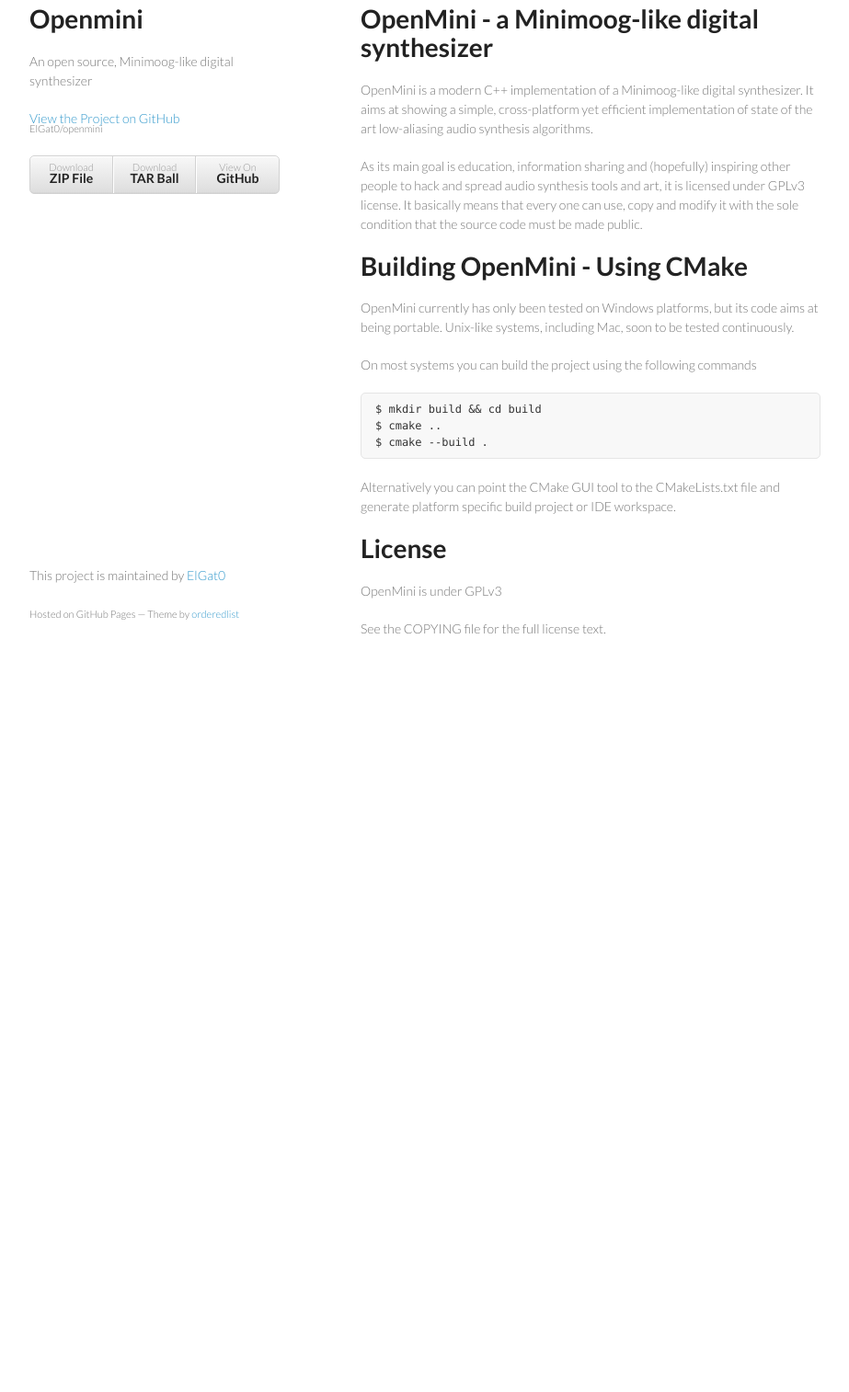
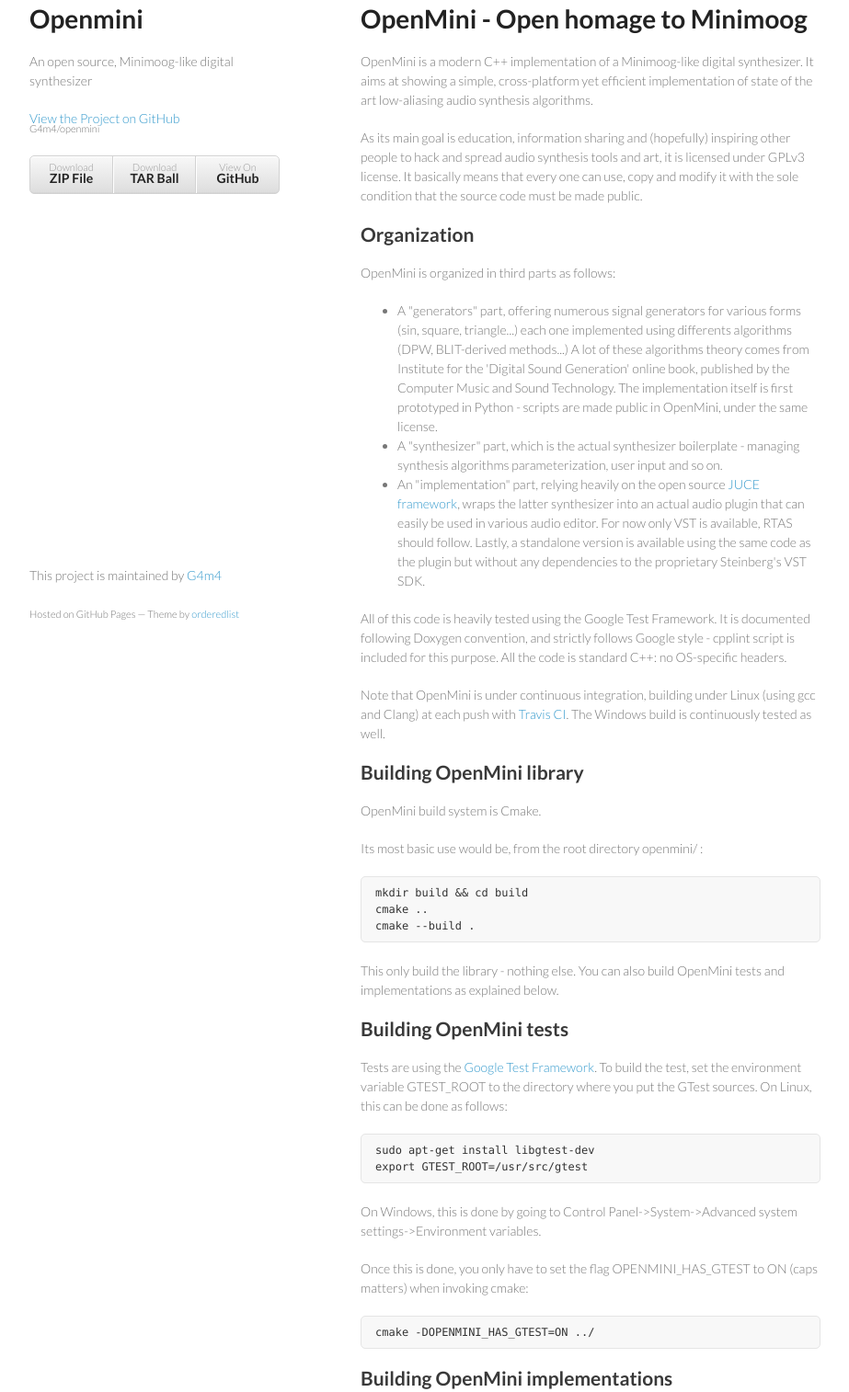
Before and after one commit to G4m4/openmini, a plain HTML site: page index.html in a window 1280 px wide. Shown: the part 53-1567 px from the top of the page at 92% size, without its empty margins (178-1101 px from the left). Before the commit the page ends 817 px from the top, so only its background shows below. Drawn offline with Linux system fonts and the light colour scheme.

```diff
--- a/index.html
+++ b/index.html
@@ -3,7 +3,7 @@
   <head>
     <meta charset="utf-8">
     <meta http-equiv="X-UA-Compatible" content="chrome=1">
-    <title>Openmini by ElGat0</title>
+    <title>Openmini by G4m4</title>
 
     <link rel="stylesheet" href="stylesheets/styles.css">
     <link rel="stylesheet" href="stylesheets/pygment_trac.css">
@@ -18,18 +18,18 @@
         <h1>Openmini</h1>
         <p>An open source, Minimoog-like digital synthesizer</p>
 
-        <p class="view"><a href="https://github.com/ElGat0/openmini">View the Project on GitHub <small>ElGat0/openmini</small></a></p>
+        <p class="view"><a href="https://github.com/G4m4/openmini">View the Project on GitHub <small>G4m4/openmini</small></a></p>
 
 
         <ul>
-          <li><a href="https://github.com/ElGat0/openmini/zipball/master">Download <strong>ZIP File</strong></a></li>
-          <li><a href="https://github.com/ElGat0/openmini/tarball/master">Download <strong>TAR Ball</strong></a></li>
-          <li><a href="https://github.com/ElGat0/openmini">View On <strong>GitHub</strong></a></li>
+          <li><a href="https://github.com/G4m4/openmini/zipball/master">Download <strong>ZIP File</strong></a></li>
+          <li><a href="https://github.com/G4m4/openmini/tarball/master">Download <strong>TAR Ball</strong></a></li>
+          <li><a href="https://github.com/G4m4/openmini">View On <strong>GitHub</strong></a></li>
         </ul>
       </header>
       <section>
         <h1>
-<a name="openmini---a-minimoog-like-digital-synthesizer" class="anchor" href="#openmini---a-minimoog-like-digital-synthesizer"><span class="octicon octicon-link"></span></a>OpenMini - a Minimoog-like digital synthesizer</h1>
+<a name="openmini---open-homage-to-minimoog" class="anchor" href="#openmini---open-homage-to-minimoog"><span class="octicon octicon-link"></span></a>OpenMini - Open homage to Minimoog</h1>
 
 <p>OpenMini is a modern C++ implementation of a Minimoog-like digital synthesizer.
 It aims at showing a simple, cross-platform yet efficient implementation of state of the art low-aliasing audio synthesis algorithms.</p>
@@ -37,34 +37,114 @@ It aims at showing a simple, cross-platform yet efficient implementation of stat
 <p>As its main goal is education, information sharing and (hopefully) inspiring other people to hack and spread audio synthesis tools and art, it is licensed under GPLv3 license.
 It basically means that every one can use, copy and modify it with the sole condition that the source code must be made public.</p>
 
-<h1>
-<a name="building-openmini---using-cmake" class="anchor" href="#building-openmini---using-cmake"><span class="octicon octicon-link"></span></a>Building OpenMini - Using CMake</h1>
+<h2>
+<a name="organization" class="anchor" href="#organization"><span class="octicon octicon-link"></span></a>Organization</h2>
 
-<p>OpenMini currently has only been tested on Windows platforms, but its code aims at being portable.
-Unix-like systems, including Mac, soon to be tested continuously.</p>
+<p>OpenMini is organized in third parts as follows:</p>
 
-<p>On most systems you can build the project using the following commands</p>
+<ul>
+<li>A "generators" part, offering numerous signal generators for various forms (sin, square, triangle...) each one implemented using differents algorithms (DPW, BLIT-derived methods...)
+A lot of these algorithms theory comes from Institute for the 'Digital Sound Generation' online book, published by the Computer Music and Sound Technology. The implementation itself is first prototyped in Python - scripts are made public in OpenMini, under the same license.</li>
+<li>A "synthesizer" part, which is the actual synthesizer boilerplate - managing synthesis algorithms parameterization, user input and so on.</li>
+<li>An "implementation" part, relying heavily on the open source <a href="http://www.juce.com/">JUCE framework</a>, wraps the latter synthesizer into an actual audio plugin that can easily be used in various audio editor. For now only VST is available, RTAS should follow. Lastly, a standalone version is available using the same code as the plugin but without any dependencies to the proprietary Steinberg's VST SDK.</li>
+</ul><p>All of this code is heavily tested using the Google Test Framework.
+It is documented following Doxygen convention, and strictly follows Google style - cpplint script is included for this purpose.
+All the code is standard C++: no OS-specific headers.</p>
 
-<pre><code>$ mkdir build &amp;&amp; cd build
-$ cmake ..
-$ cmake --build .
+<p>Note that OpenMini is under continuous integration, building under Linux (using gcc and Clang) at each push with <a href="https://travis-ci.org/G4m4/openmini">Travis CI</a>.
+The Windows build is continuously tested as well.</p>
+
+<h2>
+<a name="building-openmini-library" class="anchor" href="#building-openmini-library"><span class="octicon octicon-link"></span></a>Building OpenMini library</h2>
+
+<p>OpenMini build system is Cmake.</p>
+
+<p>Its most basic use would be, from the root directory openmini/ :</p>
+
+<pre><code>mkdir build &amp;&amp; cd build
+cmake ..
+cmake --build .
 </code></pre>
 
-<p>Alternatively you can point the CMake GUI tool to the CMakeLists.txt file and generate platform specific build project or IDE workspace.</p>
+<p>This only build the library - nothing else. You can also build OpenMini tests and implementations as explained below.</p>
+
+<h2>
+<a name="building-openmini-tests" class="anchor" href="#building-openmini-tests"><span class="octicon octicon-link"></span></a>Building OpenMini tests</h2>
+
+<p>Tests are using the <a href="http://code.google.com/p/googletest/">Google Test Framework</a>.
+To build the test, set the environment variable GTEST_ROOT to the directory where you put the GTest sources.
+On Linux, this can be done as follows:</p>
+
+<pre><code>sudo apt-get install libgtest-dev
+export GTEST_ROOT=/usr/src/gtest
+</code></pre>
+
+<p>On Windows, this is done by going to Control Panel-&gt;System-&gt;Advanced system settings-&gt;Environment variables.</p>
+
+<p>Once this is done, you only have to set the flag OPENMINI_HAS_GTEST to ON (caps matters) when invoking cmake:</p>
+
+<pre><code>cmake -DOPENMINI_HAS_GTEST=ON ../
+</code></pre>
+
+<h2>
+<a name="building-openmini-implementations" class="anchor" href="#building-openmini-implementations"><span class="octicon octicon-link"></span></a>Building OpenMini implementations</h2>
+
+<p>"Implementation" means here the plugins as well as a standalone version of OpenMini.
+Both are made using the <a href="https://github.com/julianstorer/JUCE">JUCE framework</a>.
+To build the implementations, set the environment variable JUCE_ROOT to the directory where you put the JUCE sources.
+On Linux, this can be done as follows~:</p>
+
+<pre><code>cd ~/
+mkdir juce
+cd juce
+git clone --depth 1 git://github.com/julianstorer/JUCE.git
+export JUCE_ROOT=~/juce/
+</code></pre>
+
+<p>JUCE requires a few additional dependencies:</p>
+
+<pre><code>sudo apt-get -y install libfreetype6-dev
+sudo apt-get -y install libx11-dev
+sudo apt-get -y install libxinerama-dev
+sudo apt-get -y install libxcursor-dev
+sudo apt-get -y install mesa-common-dev
+sudo apt-get -y install libasound2-dev
+sudo apt-get -y install freeglut3-dev
+sudo apt-get -y install libxcomposite-dev
+</code></pre>
+
+<p>Lastly, if you wish to build the VST plugin, you will have to get the (proprietary) <a href="http://www.steinberg.net/en/company/developer.html">Steinberg VST SDK</a> and set the environment variable VST_ROOT to its location.</p>
+
+<p>Once all of this is done, you only have to set the flag OPENMINI_HAS_JUCE to ON (caps matters) when invoking cmake:</p>
+
+<pre><code>cmake -DOPENMINI_HAS_JUCE=ON ../
+</code></pre>
+
+<p>Note that both these flags can be used simultaneously.</p>
 
 <h1>
 <a name="license" class="anchor" href="#license"><span class="octicon octicon-link"></span></a>License</h1>
 
-<p>OpenMini is under GPLv3</p>
+<p>OpenMini is under GPLv3.</p>
 
 <p>See the COPYING file for the full license text.</p>
       </section>
       <footer>
-        <p>This project is maintained by <a href="https://github.com/ElGat0">ElGat0</a></p>
+        <p>This project is maintained by <a href="https://github.com/G4m4">G4m4</a></p>
         <p><small>Hosted on GitHub Pages &mdash; Theme by <a href="https://github.com/orderedlist">orderedlist</a></small></p>
       </footer>
     </div>
     <script src="javascripts/scale.fix.js"></script>
+              <script type="text/javascript">
+            var gaJsHost = (("https:" == document.location.protocol) ? "https://ssl." : "http://www.");
+            document.write(unescape("%3Cscript src='" + gaJsHost + "google-analytics.com/ga.js' type='text/javascript'%3E%3C/script%3E"));
+          </script>
+          <script type="text/javascript">
+            try {
+              var pageTracker = _gat._getTracker("UA-45544733-1");
+            pageTracker._trackPageview();
+            } catch(err) {}
+          </script>
 
   </body>
 </html>
```
Also changed, not shown: params.json (+1 -1 lines).
